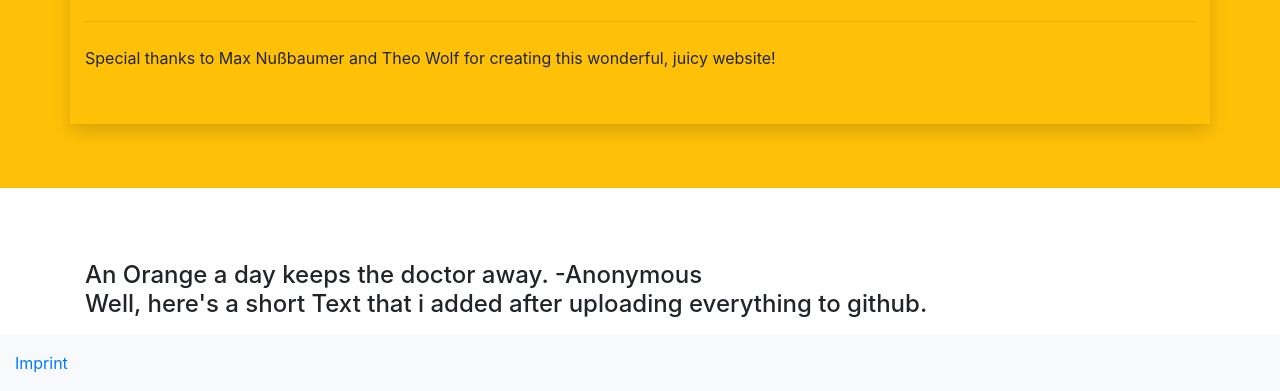
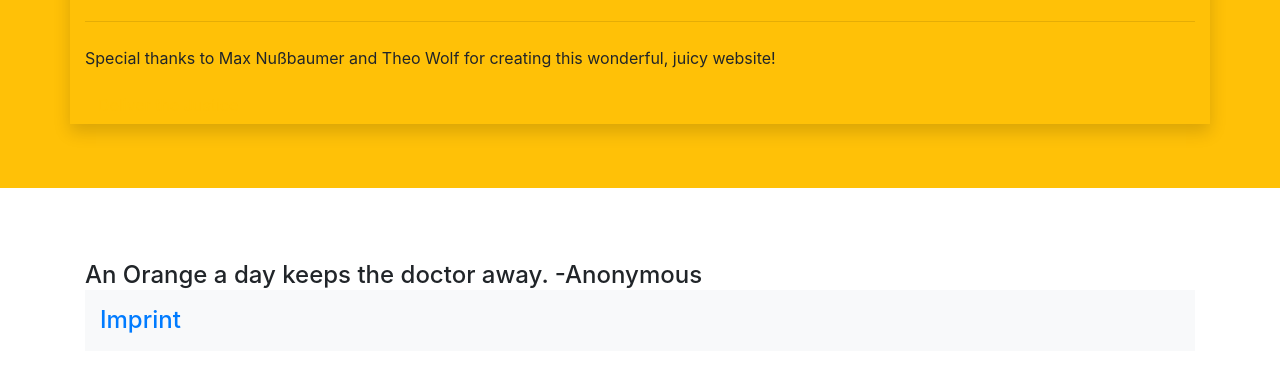
Before and after one commit to Elvitronic/Elvitronic.github.io, a plain HTML site: page index.html in a window 1280 px wide. Shown: the part 783-1174 px from the top of the page. After the commit the page ends 1142 px from the top, so only its background shows below. Drawn offline with nearby package versions, Linux system fonts and the light colour scheme; grey boxes are pictures that could not be loaded.

Commit message:
Update index.html

```diff
--- a/index.html
+++ b/index.html
@@ -69,8 +69,6 @@
     <h4>An Orange a day keeps the doctor away. -Anonymous
     <br>
 
-    <p>Well, here's a short Text that i added after uploading everything to github.</p>
-  </div>
 
   <div class="container-fluid bg-light pt-3 pb-3">
 <a href="./imprint.html">Imprint</a>
```
